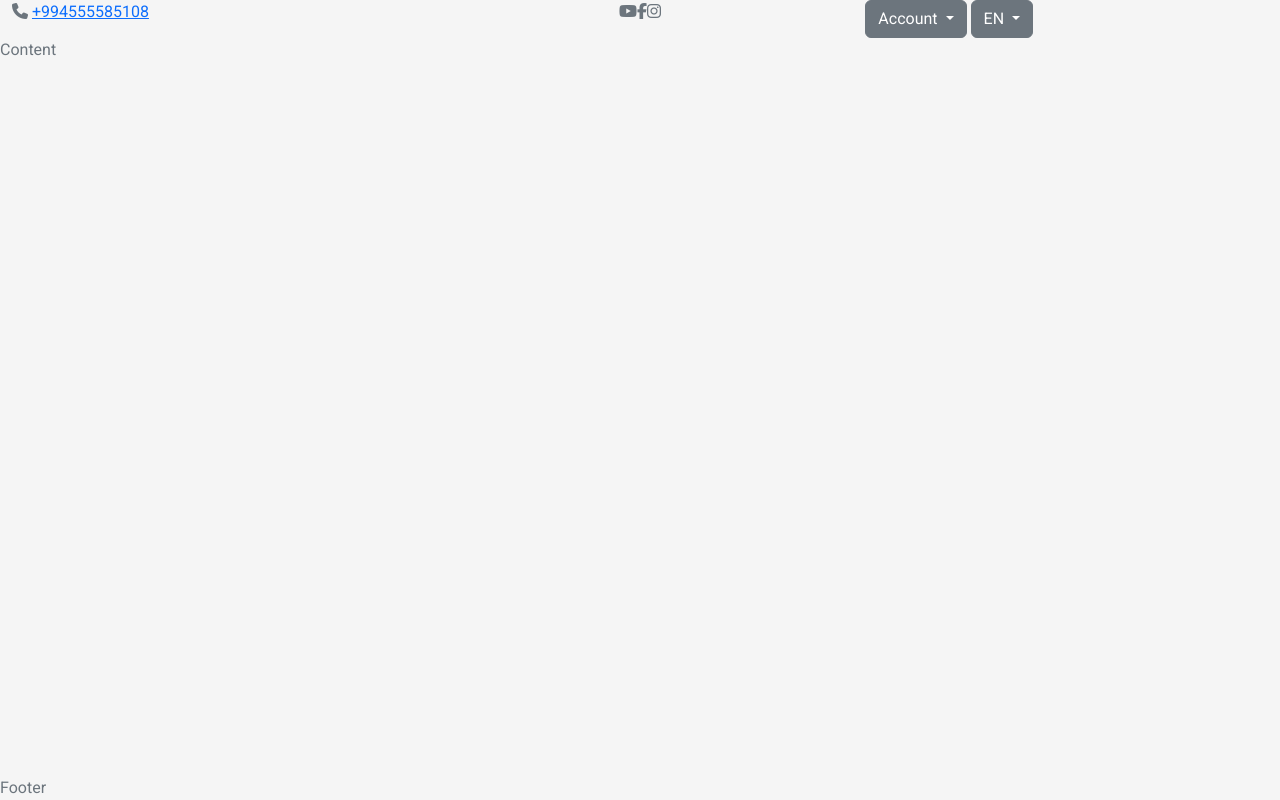
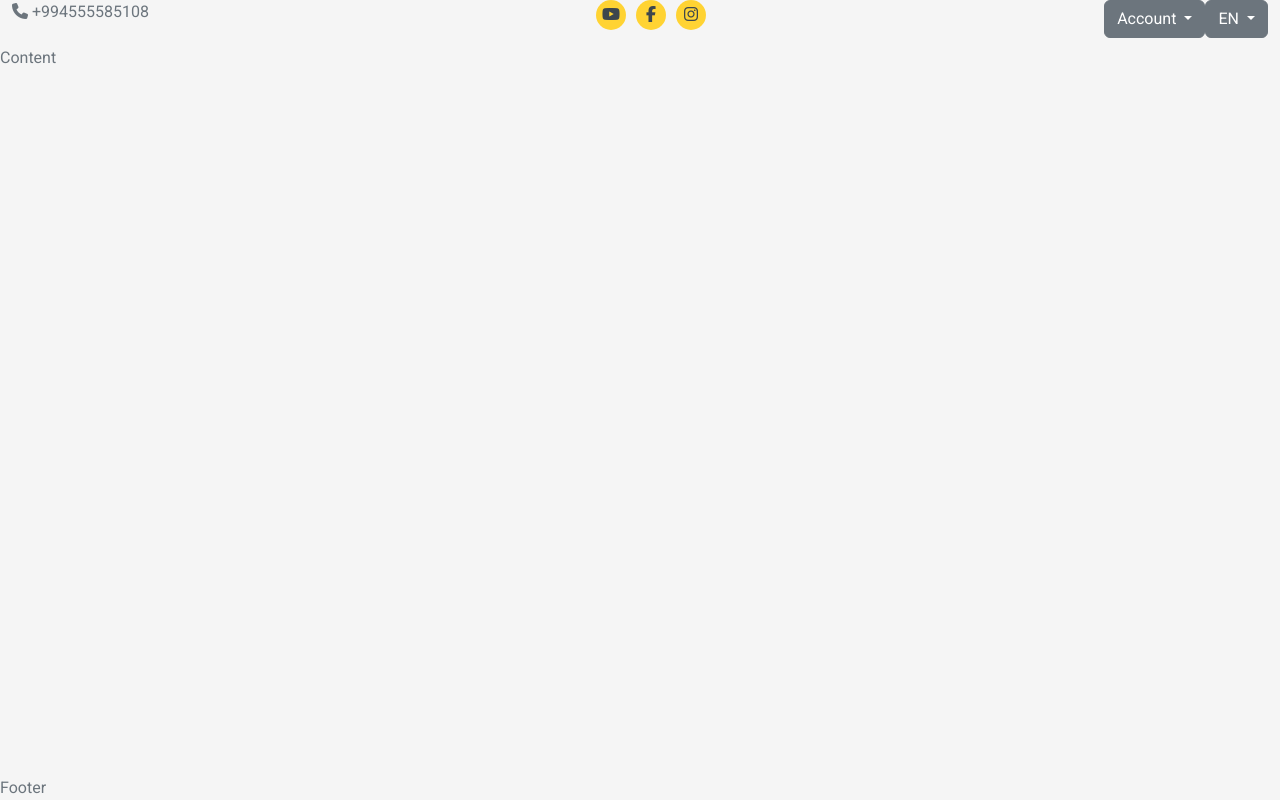
Before and after one commit to Mammadvasiyev/Website-of-Online-Store-in-Bootstrap-5, a plain HTML site: page index.html in a window 1280 px wide. Drawn offline with nearby package versions, Linux system fonts and the light colour scheme.

Commit message:
header col1 and 2 styling done

```diff
--- a/assets/css/main.css
+++ b/assets/css/main.css
@@ -16,6 +16,19 @@ body {
   color: var(--text-color);
 }
 
+a {
+  color: var(--text-color);
+  text-decoration: underline;
+}
+
+a:hover {
+  text-decoration: none;
+}
+
+img {
+  max-width: 100%;
+  height: auto;
+}
 /* ---General rules---- */
 
 .wrapper {
@@ -28,8 +41,37 @@ main.main {
   flex: 1 1 auto;
 }
 /* ---General rules---- */
-.social-icons{
-    list-style: none;
+/* ---Header rules---- */
+.header-top-phone a {
+  text-decoration: none;
+}
+.header-top-phone a:hover{
+    text-decoration: underline;
+}
+
+ul.social-icons {
+  list-style: none;
+}
+
+ul.social-icons li {
+  margin-right: 10px;
+}
+
+ul.social-icons a {
+  background-color: var(--accent-color);
+  color: var(--contrast-color);
+  width: 30px;
+  height: 30px;
+  line-height: 30px;
+  border-radius: 50%;
+  float: left;
+  text-align: center;
+  transition: all 0.3s;
+}
+
+ul.social-icons a:hover {
+  background-color: var(--contrast-color);
+  color: var(--accent-color);
 }
 /* ---Header rules---- */
 
--- a/index.html
+++ b/index.html
@@ -33,17 +33,20 @@
                 </div>
               </div>
               <div class="col-md-4">
-                <div class="ul social-icons d-flex justify-content-center ">
-                  <li><a href="#"></a><i class="fa-brands fa-youtube"></i></li>
+                <ul class="ul social-icons d-flex justify-content-center">
                   <li>
-                    <a href="#"></a><i class="fa-brands fa-facebook-f"></i>
+                    <a href="#"><i class="fa-brands fa-youtube"></i></a>
                   </li>
                   <li>
-                    <a href="#"></a><i class="fa-brands fa-instagram"></i>
+                    <a href="#"><i class="fa-brands fa-facebook-f"></i></a></i>
                   </li>
-                </div>
+                  <li>
+                    <a href="#"><i class="fa-brands fa-instagram"></i></a></i>
+                  </li>
+                </ul>
               </div>
               <div class="col-md-4">
+                <div class="header-top-account d-flex justify-content-end">
                   <div class="btn-group">
                     <div class="dropdown">
                       <button
@@ -81,6 +84,8 @@
                     </div>
                   </div>
                 </div>
+                <!-- header-top-account -->
+              </div>
             </div>
           </div>
         </div>
```
Lines whose indentation alone changed are shown as unchanged.
